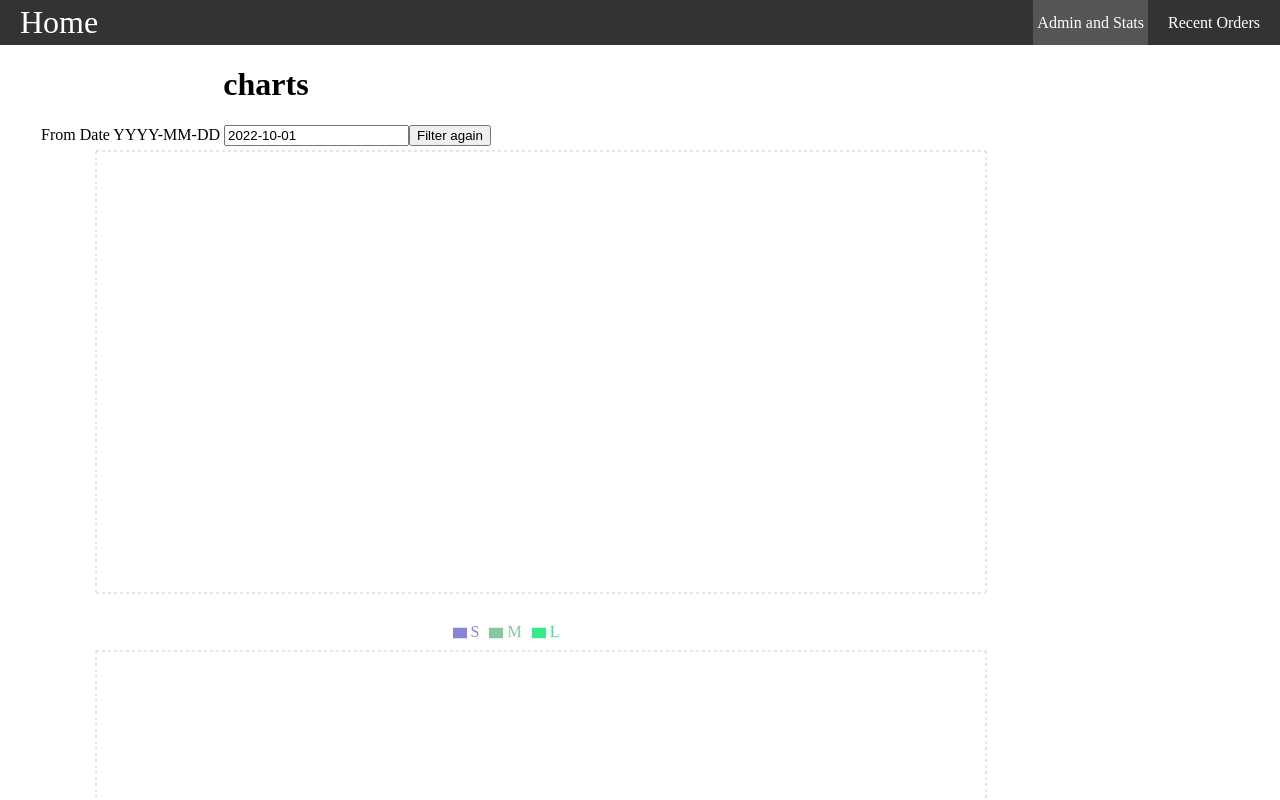
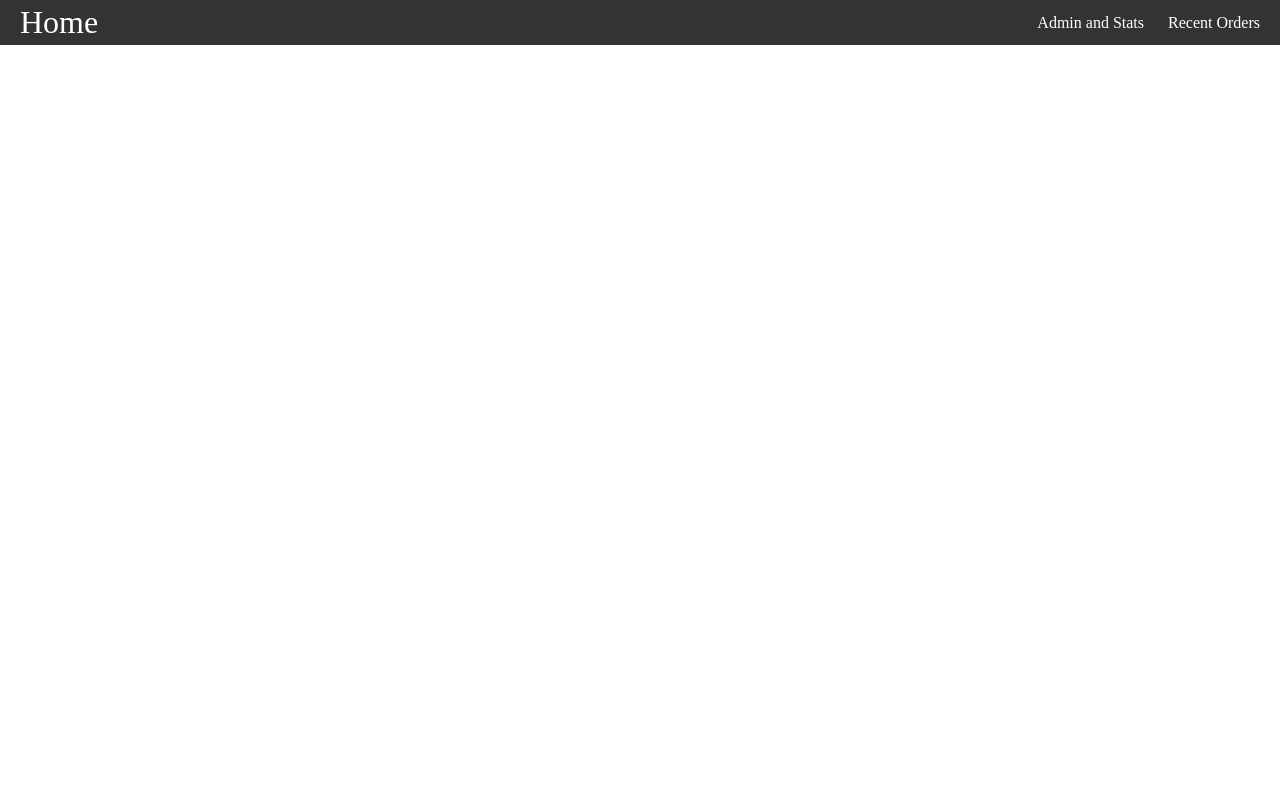
Before and after one commit to akhilyannabathula/clothstore-frontend, a React (Create React App) app: page /admin in a window 1280 px wide. Shown: the top 800 px of the page. Built offline with nearby package versions, Linux system fonts and the light colour scheme; no server answers.

Commit message:
changed routes

```diff
--- a/src/App.js
+++ b/src/App.js
@@ -12,8 +12,8 @@ function App() {
         <Routes>
           <Route path="/" element={<Home />} />
           <Route path="/clothstore-frontend" element={<Home />} />
-          <Route path="/admin" element={<Admin />} />
-          <Route path="/recent" element={<RecentOrders />} />
+          <Route path="/clothstore-frontend/admin" element={<Admin />} />
+          <Route path="/clothstore-frontend/recent" element={<RecentOrders />} />
         </Routes>
       </div>
     </>
--- a/src/Navbar.js
+++ b/src/Navbar.js
@@ -3,10 +3,10 @@ import { Link, useMatch, useResolvedPath } from "react-router-dom"
 export default function Navbar() {
   return (
     <nav className="nav">
-      <Link to="/" className="site-title">Home</Link>
+      <Link to="/clothstore-frontend" className="site-title">Home</Link>
       <ul>
-        <CustomLink to="/admin">Admin and Stats</CustomLink>
-        <CustomLink to="/recent">Recent Orders</CustomLink>
+        <CustomLink to="/clothstore-frontend/admin">Admin and Stats</CustomLink>
+        <CustomLink to="/clothstore-frontend/recent">Recent Orders</CustomLink>
       </ul>
 
 
```
